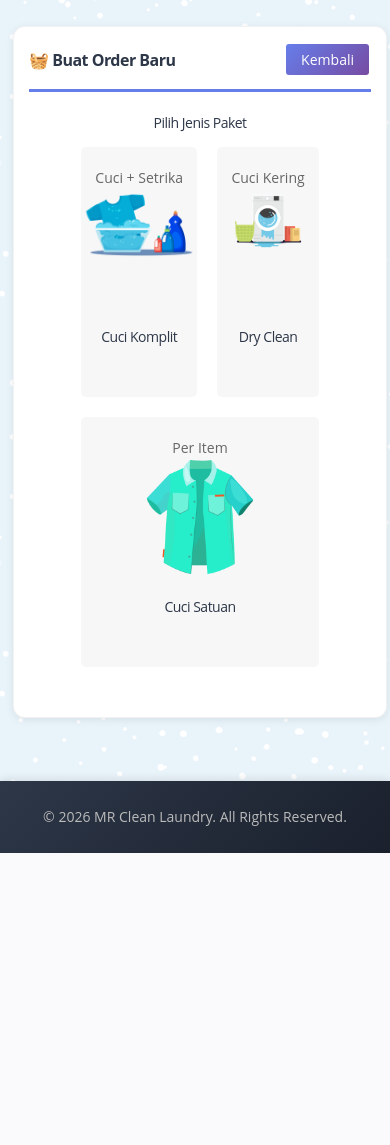
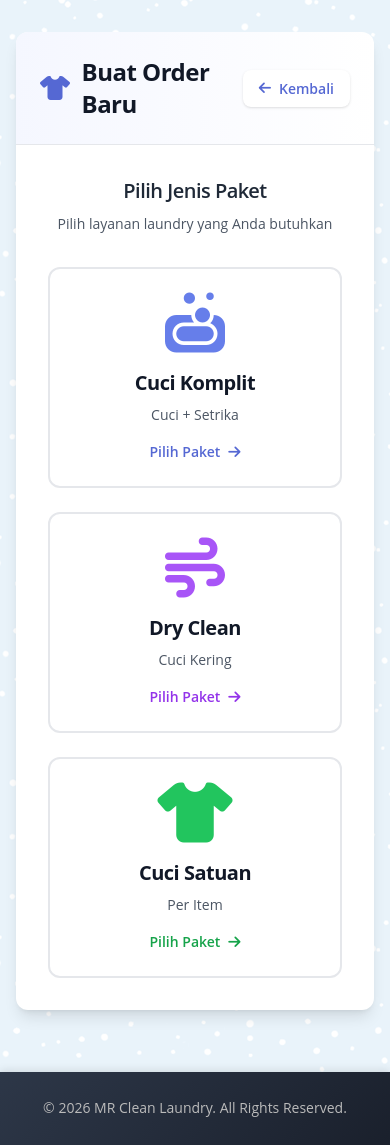
Before and after one commit to arifianilhamnrr/rumah-laundry, a PHP site: page /rumah_laundry/pelanggan/order_baru.php in a window 390 px wide. Shown: the part 135-1280 px from the top of the page. Before the commit the page ends 988 px from the top, so only its background shows below. Run offline with PHP 8.4, Linux system fonts and the light colour scheme; the visitor is signed in with stand-in values (Sample User, id 1); data comes from the database, SQL or seed files in the repository; some libraries are stand-ins or nearby versions.

Commit message:
Convert customer order_baru page to Tailwind CSS
- Replace old CSS with Tailwind components
- Add gradient header with back button
- Convert package cards with hover effects
- Replace images with Font Awesome icons
- Add smooth animations and transitions
- Responsive grid layout

Co-Authored-By: Claude Sonnet 4 <noreply@anthropic.com>

```diff
--- a/pelanggan/order_baru.php
+++ b/pelanggan/order_baru.php
@@ -3,57 +3,77 @@
 $data_pelanggan = get_pelanggan($id_pelanggan);
 ?>
 
-<div class="main-content" id="order_pelanggan">
-	<div class="container">
-		<div class="baris">
-			<div class="col mt-2">
-				<div class="card">
-					<div class="card-title card-flex">
-						<div class="card-col">
-							<h2>🧺 Buat Order Baru</h2>
+<!-- Main Content with Tailwind -->
+<main class="max-w-7xl mx-auto px-4 sm:px-6 lg:px-8 py-8">
+	<div class="bg-white rounded-xl shadow-lg overflow-hidden">
+		<!-- Header -->
+		<div class="p-6 border-b border-gray-200 flex justify-between items-center bg-gradient-to-r from-primary-50 to-secondary-50">
+			<h2 class="text-2xl font-bold text-gray-900 flex items-center">
+				<i class="fas fa-tshirt text-primary-600 mr-3"></i>
+				Buat Order Baru
+			</h2>
+			<a href="dashboard.php" class="inline-flex items-center space-x-2 px-4 py-2 bg-white text-primary-600 rounded-lg font-semibold shadow hover:shadow-md transition-all hover:scale-105">
+				<i class="fas fa-arrow-left"></i>
+				<span>Kembali</span>
+			</a>
+		</div>
+
+		<!-- Body -->
+		<div class="p-8">
+			<div class="text-center mb-8">
+				<h3 class="text-xl font-semibold text-gray-800 mb-2">Pilih Jenis Paket</h3>
+				<p class="text-gray-600">Pilih layanan laundry yang Anda butuhkan</p>
+			</div>
+
+			<!-- Package Cards -->
+			<div class="grid grid-cols-1 md:grid-cols-3 gap-6">
+				<!-- Cuci Komplit -->
+				<a href="order_ck.php" class="group">
+					<div class="bg-white border-2 border-gray-200 rounded-xl p-6 text-center transition-all hover:border-primary-500 hover:shadow-xl transform hover:-translate-y-2">
+						<div class="mb-4 transform group-hover:scale-110 transition-transform">
+							<i class="fas fa-soap text-6xl text-primary-500"></i>
 						</div>
-						<div class="card-col txt-right">
-							<a href="dashboard.php" class="btn-xs bg-primary">Kembali</a>
+						<h4 class="text-xl font-bold text-gray-900 mb-2">Cuci Komplit</h4>
+						<p class="text-sm text-gray-600 mb-4">Cuci + Setrika</p>
+						<div class="inline-flex items-center space-x-2 text-primary-600 font-semibold">
+							<span>Pilih Paket</span>
+							<i class="fas fa-arrow-right transform group-hover:translate-x-1 transition-transform"></i>
 						</div>
 					</div>
+				</a>
 
-					<div class="card-body mt-2">
-						<div class="col">
-							<div class="order-sub-judul txt-center">
-								<h3 class="mb-1">Pilih Jenis Paket</h3>
-							</div>
-
-							<div class="container-paket">
-								<div class="col-paket">
-									<a href="order_ck.php" class="paket">
-										<img src="<?=url('_assets/img/cuci_komplit.png')?>" alt="cuci komplit" width="160">
-										<h4>Cuci Komplit</h4>
-										<p style="font-size: 14px; color: #666; margin-top: 10px;">Cuci + Setrika</p>
-									</a>
-								</div>
-
-								<div class="col-paket">
-									<a href="order_dc.php" class="paket">
-										<img src="<?=url('_assets/img/dry_clean.png')?>" alt="dry clean" width="160">
-										<h4>Dry Clean</h4>
-										<p style="font-size: 14px; color: #666; margin-top: 10px;">Cuci Kering</p>
-									</a>
-								</div>
-
-								<div class="col-paket">
-									<a href="order_cs.php" class="paket">
-										<img src="<?=url('_assets/img/kemeja_2.png')?>" alt="cuci satuan" width="160">
-										<h4>Cuci Satuan</h4>
-										<p style="font-size: 14px; color: #666; margin-top: 10px;">Per Item</p>
-									</a>
-								</div>
-							</div>
+				<!-- Dry Clean -->
+				<a href="order_dc.php" class="group">
+					<div class="bg-white border-2 border-gray-200 rounded-xl p-6 text-center transition-all hover:border-purple-500 hover:shadow-xl transform hover:-translate-y-2">
+						<div class="mb-4 transform group-hover:scale-110 transition-transform">
+							<i class="fas fa-wind text-6xl text-purple-500"></i>
+						</div>
+						<h4 class="text-xl font-bold text-gray-900 mb-2">Dry Clean</h4>
+						<p class="text-sm text-gray-600 mb-4">Cuci Kering</p>
+						<div class="inline-flex items-center space-x-2 text-purple-600 font-semibold">
+							<span>Pilih Paket</span>
+							<i class="fas fa-arrow-right transform group-hover:translate-x-1 transition-transform"></i>
 						</div>
 					</div>
-				</div>
+				</a>
+
+				<!-- Cuci Satuan -->
+				<a href="order_cs.php" class="group">
+					<div class="bg-white border-2 border-gray-200 rounded-xl p-6 text-center transition-all hover:border-green-500 hover:shadow-xl transform hover:-translate-y-2">
+						<div class="mb-4 transform group-hover:scale-110 transition-transform">
+							<i class="fas fa-tshirt text-6xl text-green-500"></i>
+						</div>
+						<h4 class="text-xl font-bold text-gray-900 mb-2">Cuci Satuan</h4>
+						<p class="text-sm text-gray-600 mb-4">Per Item</p>
+						<div class="inline-flex items-center space-x-2 text-green-600 font-semibold">
+							<span>Pilih Paket</span>
+							<i class="fas fa-arrow-right transform group-hover:translate-x-1 transition-transform"></i>
+						</div>
+					</div>
+				</a>
 			</div>
 		</div>
 	</div>
-</div>
+</main>
 
 <?php require_once('footer_pelanggan.php'); ?>
```
